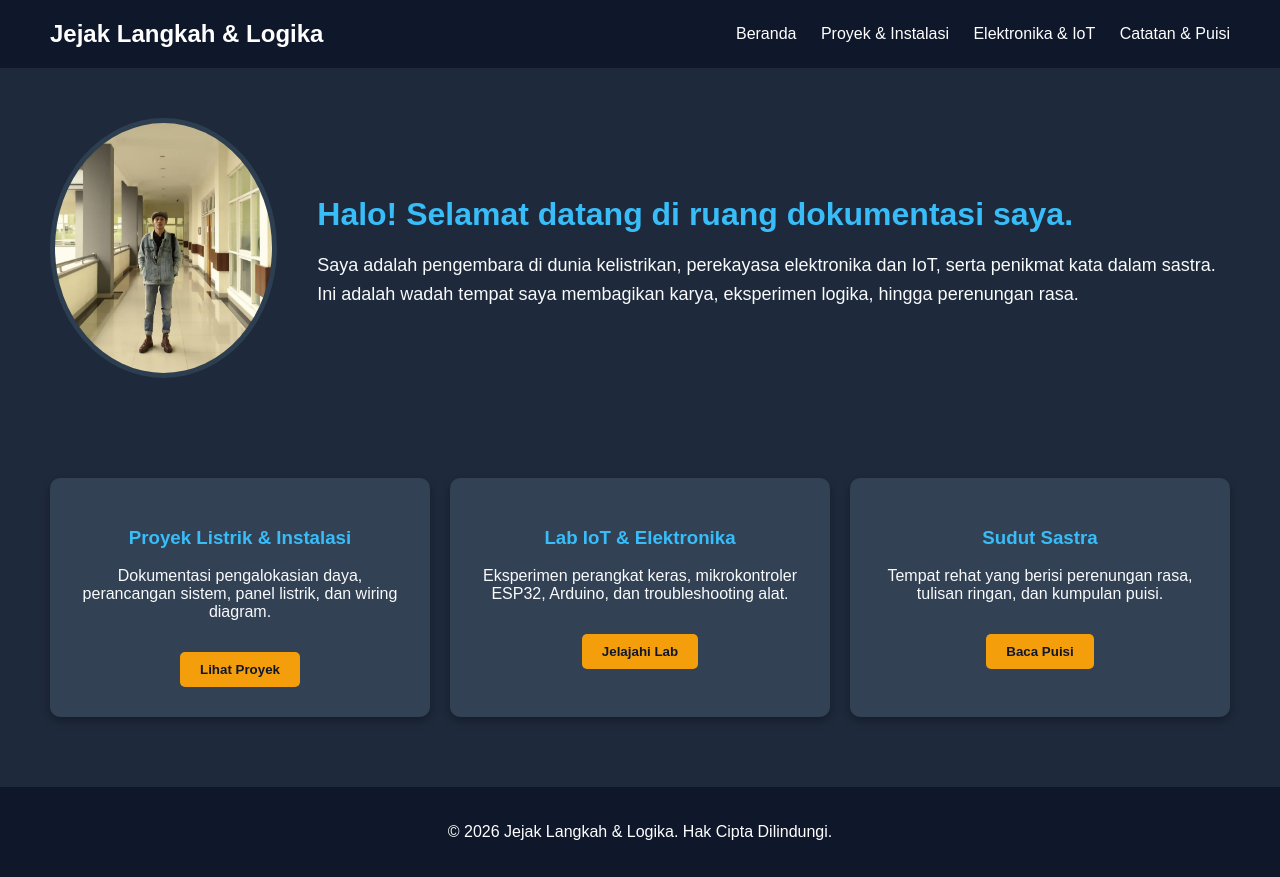
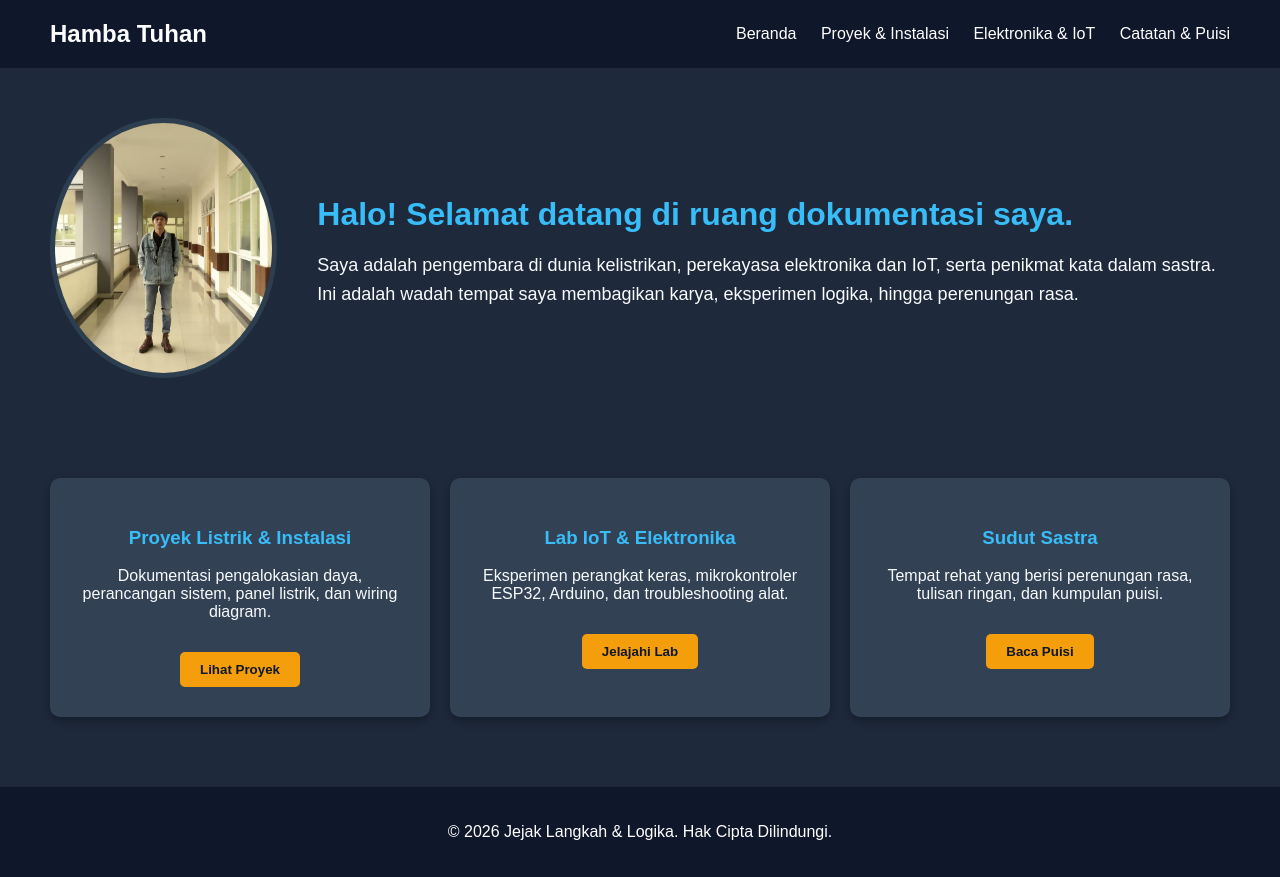
Before and after one commit to the-myth66/midtech, a plain HTML site: page index.html in a window 1280 px wide. Drawn offline with Linux system fonts and the light colour scheme.

Commit message:
edit header 1st

```diff
--- a/index.html
+++ b/index.html
@@ -9,7 +9,7 @@
 
     <!-- BAGIAN 1: HEADER (Navigasi Atas) -->
     <header class="bagian-header">
-      <div class="logo">Jejak Langkah & Logika</div>
+      <div class="logo">Hamba Tuhan</div>
       <nav class="navigasi">
         <a href="#">Beranda</a>
         <a href="#">Proyek & Instalasi</a>
```
